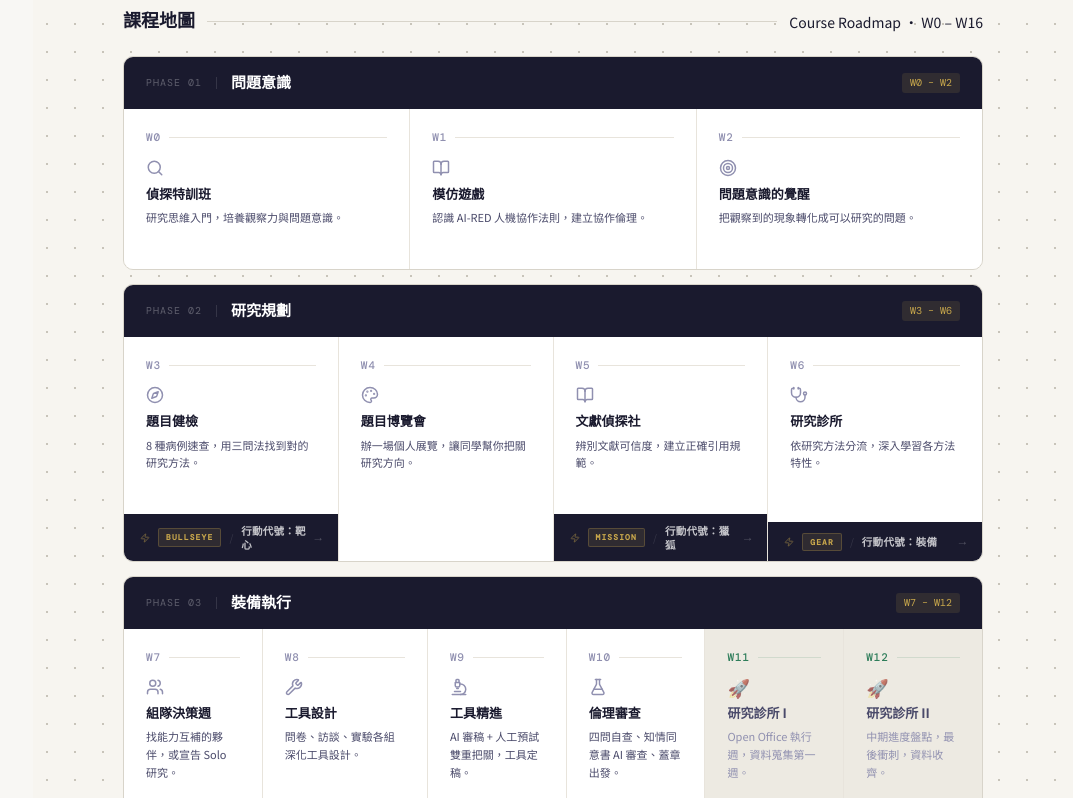
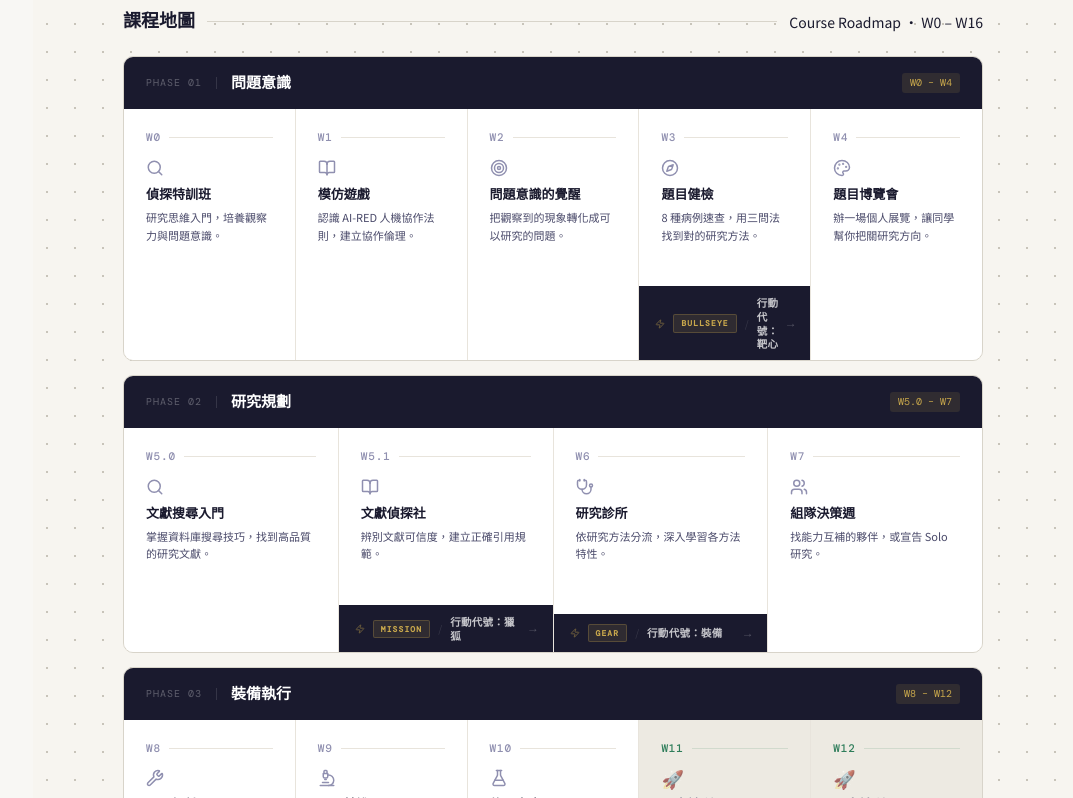
Before and after one commit to Ivanchen114/research-navigator, a React (Vite) app: page / in a window 1280 px wide. Shown: the part 802-1600 px from the top of the page, without its empty margins (207-1280 px from the left). Built offline with nearby package versions, Linux system fonts and the light colour scheme; a web font is replaced by a local one.

Commit message:
更新: 2026-03-26 08:14

```diff
--- a/src/layouts/Layout.jsx
+++ b/src/layouts/Layout.jsx
@@ -30,15 +30,15 @@ export const Layout = () => {
                 { name: '偵探特訓班', path: '/w0', week: 'W0', status: 'done' },
                 { name: '模仿遊戲', path: '/w1', week: 'W1', status: 'done' },
                 { name: '問題意識', path: '/w2', week: 'W2', status: 'done' },
+                { name: '題目健檢', path: '/w3', week: 'W3', status: 'done' },
+                { name: '題目博覽會', path: '/w4', week: 'W4', status: 'done' },
             ]
         },
         {
             sublabel: '研究規劃',
             items: [
-                { name: '題目健檢', path: '/w3', week: 'W3', status: 'done' },
-                { name: '題目博覽會', path: '/w4', week: 'W4', status: 'done' },
                 { name: '文獻搜尋入門', path: '/w5-0', week: 'W5.0', status: 'done' },
-                { name: '文獻偵探社', path: '/w5', week: 'W5', status: 'done' },
+                { name: '文獻偵探社', path: '/w5', week: 'W5.1', status: 'done' },
                 { name: '研究診所', path: '/w6', week: 'W6', status: 'done' },
                 { name: '組隊決策週', path: '/w7', week: 'W7', status: 'active' },
             ]
@@ -46,7 +46,6 @@ export const Layout = () => {
         {
             sublabel: '裝備與執行',
             items: [
-                { name: '工具準備', path: '#', status: 'locked' },
                 { name: '工具設計', path: '/tool-design', week: 'W8', status: 'locked' },
                 { name: '工具精進', path: '/tool-refinement', week: 'W9', status: 'locked' },
                 { name: '倫理與定案', path: '/w10', week: 'W10', status: 'locked' }
--- a/src/pages/Home.jsx
+++ b/src/pages/Home.jsx
@@ -267,6 +267,7 @@ export const Home = () => {
                 .week-grid { display: grid; gap: 1px; background: var(--border-light); }
                 .wg-3 { grid-template-columns: repeat(3, 1fr); }
                 .wg-4 { grid-template-columns: repeat(4, 1fr); }
+                .wg-5 { grid-template-columns: repeat(5, 1fr); }
                 .wg-6 { grid-template-columns: repeat(6, 1fr); }
 
                 /* Week card — normal */
@@ -459,47 +460,48 @@ export const Home = () => {
 
         <div className="roadmap">
 
-          {/* Phase 1 問題意識 W0–W2 */}
+          {/* Phase 1 問題意識 W0–W4 */}
           <div className="phase">
             <div className="phase-head">
               <span className="ph-num">Phase 01</span>
               <span className="ph-divider"></span>
               <span className="ph-title">問題意識</span>
-              <span className="ph-range">W0 – W2</span>
+              <span className="ph-range">W0 – W4</span>
             </div>
-            <div className="week-grid wg-3">
+            <div className="week-grid wg-5">
               <WeekCard num="W0" icon={<Search size={18} className="text-[#9090b0]" />} title="偵探特訓班" desc="研究思維入門，培養觀察力與問題意識。" path="/w0" />
               <WeekCard num="W1" icon={<BookOpen size={18} className="text-[#9090b0]" />} title="模仿遊戲" desc="認識 AI-RED 人機協作法則，建立協作倫理。" path="/w1" />
               <WeekCard num="W2" icon={<Target size={18} className="text-[#9090b0]" />} title="問題意識的覺醒" desc="把觀察到的現象轉化成可以研究的問題。" path="/w2" />
+              <WeekCard num="W3" icon={<Compass size={18} className="text-[#9090b0]" />} title="題目健檢" desc="8 種病例速查，用三問法找到對的研究方法。" path="/w3" mission={{ tag: 'BULLSEYE', name: '行動代號：靶心', path: '/game/question-er' }} />
+              <WeekCard num="W4" icon={<Palette size={18} className="text-[#9090b0]" />} title="題目博覽會" desc="辦一場個人展覽，讓同學幫你把關研究方向。" path="/w4" />
             </div>
           </div>
 
-          {/* Phase 2 研究規劃 W3–W6 */}
+          {/* Phase 2 研究規劃 W5.0–W7 */}
           <div className="phase">
             <div className="phase-head">
               <span className="ph-num">Phase 02</span>
               <span className="ph-divider"></span>
               <span className="ph-title">研究規劃</span>
-              <span className="ph-range">W3 – W6</span>
+              <span className="ph-range">W5.0 – W7</span>
             </div>
             <div className="week-grid wg-4">
-              <WeekCard num="W3" icon={<Compass size={18} className="text-[#9090b0]" />} title="題目健檢" desc="8 種病例速查，用三問法找到對的研究方法。" path="/w3" mission={{ tag: 'BULLSEYE', name: '行動代號：靶心', path: '/game/question-er' }} />
-              <WeekCard num="W4" icon={<Palette size={18} className="text-[#9090b0]" />} title="題目博覽會" desc="辦一場個人展覽，讓同學幫你把關研究方向。" path="/w4" />
-              <WeekCard num="W5" icon={<BookOpen size={18} className="text-[#9090b0]" />} title="文獻偵探社" desc="辨別文獻可信度，建立正確引用規範。" path="/w5" mission={{ tag: 'MISSION', name: '行動代號：獵狐', path: '/game/citation-detective' }} />
+              <WeekCard num="W5.0" icon={<Search size={18} className="text-[#9090b0]" />} title="文獻搜尋入門" desc="掌握資料庫搜尋技巧，找到高品質的研究文獻。" path="/w5-0" />
+              <WeekCard num="W5.1" icon={<BookOpen size={18} className="text-[#9090b0]" />} title="文獻偵探社" desc="辨別文獻可信度，建立正確引用規範。" path="/w5" mission={{ tag: 'MISSION', name: '行動代號：獵狐', path: '/game/citation-detective' }} />
               <WeekCard num="W6" icon={<Stethoscope size={18} className="text-[#9090b0]" />} title="研究診所" desc="依研究方法分流，深入學習各方法特性。" path="/w6" mission={{ tag: 'GEAR', name: '行動代號：裝備', path: '/game/tool-quiz' }} />
+              <WeekCard num="W7" icon={<Users size={18} className="text-[#9090b0]" />} title="組隊決策週" desc="找能力互補的夥伴，或宣告 Solo 研究。" path="/w7" />
             </div>
           </div>
 
-          {/* Phase 3 裝備執行 W7–W12 */}
+          {/* Phase 3 裝備執行 W8–W12 */}
           <div className="phase">
             <div className="phase-head">
               <span className="ph-num">Phase 03</span>
               <span className="ph-divider"></span>
               <span className="ph-title">裝備執行</span>
-              <span className="ph-range">W7 – W12</span>
+              <span className="ph-range">W8 – W12</span>
             </div>
-            <div className="week-grid wg-6">
-              <WeekCard num="W7" icon={<Users size={18} className="text-[#9090b0]" />} title="組隊決策週" desc="找能力互補的夥伴，或宣告 Solo 研究。" path="/w7" />
+            <div className="week-grid wg-5">
               <WeekCard num="W8" icon={<Wrench size={18} className="text-[#9090b0]" />} title="工具設計" desc="問卷、訪談、實驗各組深化工具設計。" path="/tool-design" mission={{ tag: 'MISSION', name: '行動代號：防線', path: '/game/rx-inspector' }} />
               <WeekCard num="W9" icon={<Microscope size={18} className="text-[#9090b0]" />} title="工具精進" desc="AI 審稿 + 人工預試雙重把關，工具定稿。" path="/w9" />
               <WeekCard num="W10" icon={<FlaskConical size={18} className="text-[#9090b0]" />} title="倫理審查" desc="四問自查、知情同意書 AI 審查、蓋章出發。" path="/w10" />
```
